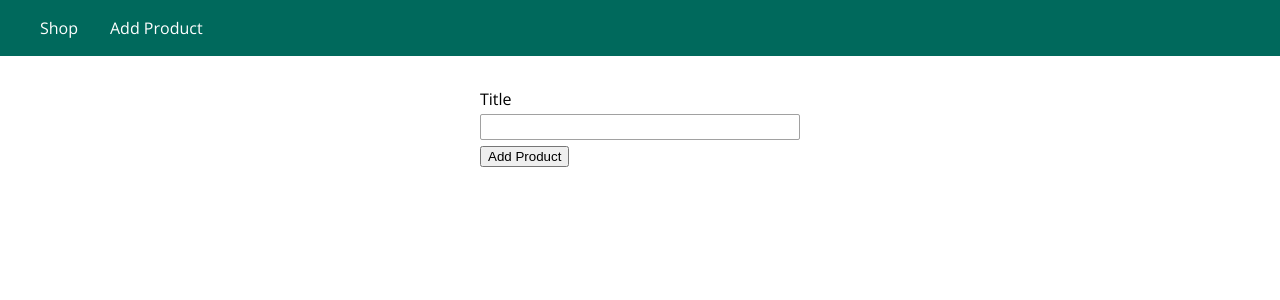
After one commit to howaida-95/node_js, a Node server app: template views/add-product.pug in a window 1280 px wide. The commit adds this page. Shown: the top 300 px of the page. Run offline with Node 20, Linux system fonts and the light colour scheme; the template is opened without the code that fills it: most values are stand-ins (such as "Sample title", 1, 10 or a date in 2020); some libraries are stand-ins or nearby versions.

Commit message:
finishing the pug

```diff
--- a/app.js
+++ b/app.js
@@ -2,11 +2,16 @@
 const path = require("path");
 const express = require("express");
 const bodyParser = require("body-parser");
-const adminRoutes = require("./routes/admin");
+const adminData = require("./routes/admin");
 const shopRoutes = require("./routes/shop");
 //!  ================== imports end =====================
 
 const app = express();
+
+// set a global config value
+app.set("view engine", "pug");
+// tell express where to find views
+app.set("views", "views");
 
 //* -------------- register a parser (before route handling middleware)
 app.use(bodyParser.urlencoded({ extended: false }));
@@ -15,14 +20,16 @@ path to the folder that served statically
 */
 app.use(express.static(path.join(__dirname, "public")))
 //* -------------- route handling middleware (the order matters)
-// now only routes start with /admin -> will go into admin routes file
-// express will ignore /admin when match these routes
-app.use("/admin", adminRoutes);
+//app.use("/admin", adminRoutes);
+app.use("/admin", adminData.routes);
 app.use(shopRoutes);
 
 //* -------------- handling not found routers (404 error page)
 // catch all middleware
 app.use((req, res, next) => {
-    res.status(404).sendFile(path.join(__dirname, "views", "404.html"));
+    //res.status(404).sendFile(path.join(__dirname, "views", "404.html"));
+    res.status(404).render("404", {
+        pageTitle: "page not found"
+    })
 })
 app.listen(3000);
--- a/package.json
+++ b/package.json
@@ -12,7 +12,10 @@
   "license": "ISC",
   "dependencies": {
     "body-parser": "^1.20.2",
+    "ejs": "^3.1.10",
     "express": "^4.19.2",
-    "nodemon": "^3.1.4"
+    "express-handlebars": "^8.0.1",
+    "nodemon": "^3.1.4",
+    "pug": "^3.0.3"
   }
 }
--- /dev/null
+++ b/public/css/forms.css
@@ -0,0 +1,20 @@
+.form-control {
+    margin: 1rem 0;
+}
+
+.form-control label,
+.form-control input {
+    display: block;
+    width: 100%;
+    margin-bottom: 0.25rem;
+}
+
+.form-control input {
+    border: 1px solid #a1a1a1;
+    font: inherit;
+    border-radius: 2px;
+}
+
+.form-control input:focus {
+    outline-color: #00695c;
+}
--- a/public/css/main.css
+++ b/public/css/main.css
@@ -1,17 +1,25 @@
+@import url('https://fonts.googleapis.com/css?family=Open+Sans:400,700');
+
+* {
+  box-sizing: border-box;
+}
+
 body {
+  padding: 0;
   margin: 0;
-  padding: 0;
+  font-family: 'Open Sans', sans-serif;
 }
 
 main {
   padding: 1rem;
+  margin: auto;
 }
 
 .main-header {
   width: 100%;
   height: 3.5rem;
-  background-color: #dbc441;
-  font-family: sans-serif;
+  background-color: #00695c;
+  padding: 0 1.5rem;
 }
 
 .main-header__nav {
@@ -28,18 +36,73 @@ main {
 }
 
 .main-header__item {
-  margin: 0;
+  margin: 0 1rem;
   padding: 0;
-  margin: 0 1rem;
 }
 
 .main-header__item a {
   text-decoration: none;
-  color: #000;
+  color: white;
 }
 
 .main-header__item a:hover,
 .main-header__item a:active,
 .main-header__item a.active {
-  color: #3e00a1;
+  color: #ffeb3b;
 }
+
+.grid {
+  display: flex;
+  flex-wrap: wrap;
+  justify-content: space-around;
+  align-items: stretch;
+}
+
+.card {
+  box-shadow: 0 2px 8px rgba(0, 0, 0, 0.26);
+}
+
+.card__header,
+.card__content {
+  padding: 1rem;
+}
+
+.card__header h1,
+.card__content h1,
+.card__content h2,
+.card__content p {
+  margin: 0;
+}
+
+.card__image {
+  width: 100%;
+}
+
+.card__image img {
+  width: 100%;
+}
+
+.card__actions {
+    padding: 1rem;
+    text-align: center;
+}
+
+.card__actions button,
+.card__actions a {
+    margin: 0 0.25rem;
+}
+
+.btn {
+  font: inherit;
+  border: 1px solid #00695c;
+  color: #00695c;
+  background: white;
+  border-radius: 3px;
+  cursor: pointer;
+}
+
+.btn:hover,
+.btn:active {
+  background-color: #00695c;
+  color: white;
+}
--- a/public/css/product.css
+++ b/public/css/product.css
@@ -4,32 +4,22 @@
   margin: auto;
 }
 
-  .form-control {
-    margin-bottom: 1rem;
+.product-item {
+  width: 20rem;
+  max-width: 95%;
 }
 
-  .form-control label,
-  .form-control input {
-    display: block;
-    width: 100%;
+.product__title {
+  font-size: 1.2rem;
+  text-align: center;
 }
 
-  .form-control input {
-    border: 1px solid #dbc441;
-    font: inherit;
-    border-radius: 2px;
+.product__price {
+  text-align: center;
+  color: #4d4d4d;
+  margin-bottom: 0.5rem;
 }
 
-  button {
-    font: inherit;
-    border: 1px solid #3e00a1;
-    color: #3e00a1;
-    background-color: #fff;
-    border-radius: 3px;
-    cursor: pointer;
+.product__description {
+  text-align: center;
 }
-
-  button:hover {
-    background-color: #3e00a1;
-    color: #fff;
-  }
--- /dev/null
+++ b/views/404.pug
@@ -0,0 +1,4 @@
+extends layouts/main-layout.pug
+
+block content
+    h1 page not found!
--- a/views/add-product.html
+++ b/views/add-product.html
@@ -5,6 +5,7 @@
     <meta name="viewport" content="width=device-width, initial-scale=1.0" />
     <title>Add Product</title>
     <link rel="stylesheet" href="/css/main.css" />
+    <link rel="stylesheet" href="/css/forms.css" />
     <link rel="stylesheet" href="/css/product.css" />
   </head>
   <body>
--- /dev/null
+++ b/views/add-product.pug
@@ -0,0 +1,13 @@
+extends layouts/main-layout.pug
+
+block styles
+    link(rel="stylesheet", href="/css/forms.css")
+    link(rel="stylesheet", href="/css/product.css")
+
+block content
+    main
+        form.product-form(action="/admin/add-product", method="POST")
+            .form-control
+                label(for="title") Title
+                input(type="text", name="title")#title
+                button(type="submit") Add Product
--- /dev/null
+++ b/views/layouts/main-layout.pug
@@ -0,0 +1,17 @@
+doctype html
+html(lang="en")
+    head
+        meta(charset="UTF-8")
+        meta(name="viewport", content="width=device-width, initial-scale=1.0")
+        title #{pageTitle}
+        link(rel="stylesheet", href="/css/main.css")
+        block styles
+    body
+        header.main-header
+            nav.main-header__nav
+                ul.main-header__item-list
+                    li.main-header__item
+                        a(href="/", class=(path ==="/"? "active": "")) Shop
+                    li.main-header__item
+                        a(href="admin/add-product", class=(path ==="admin/add-product"? "active": "")) Add Product
+        block content
```
Also changed, not shown: routes/admin.js (+11 -21 lines), routes/shop.js (+18 -17 lines), views/shop.pug (added, +33 -0 lines), 1 other file. Lines whose indentation alone changed are shown as unchanged.
